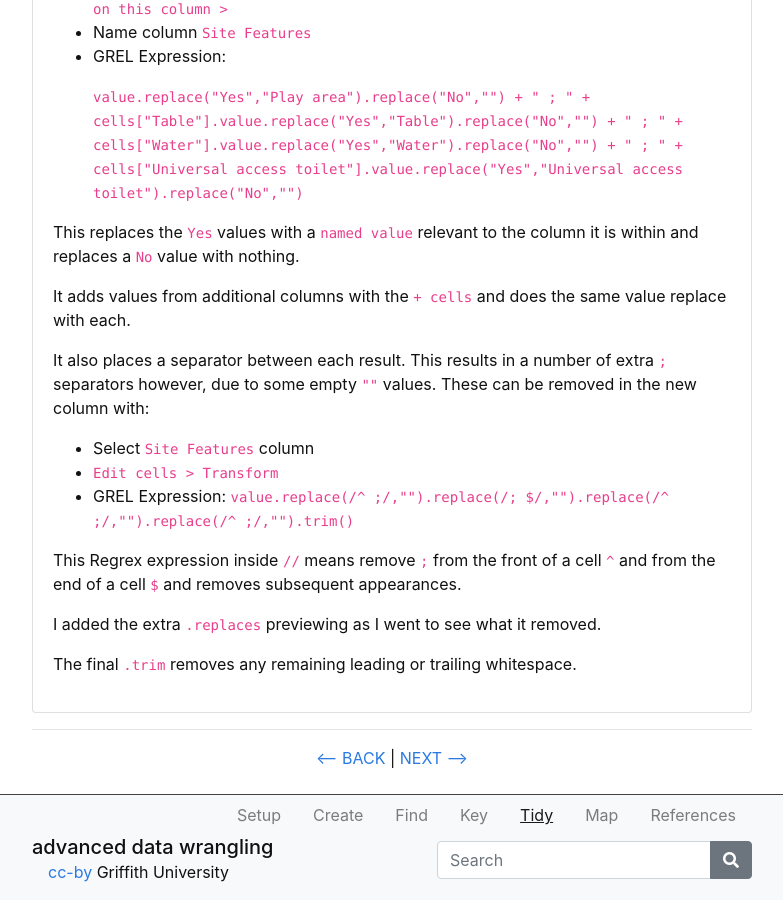
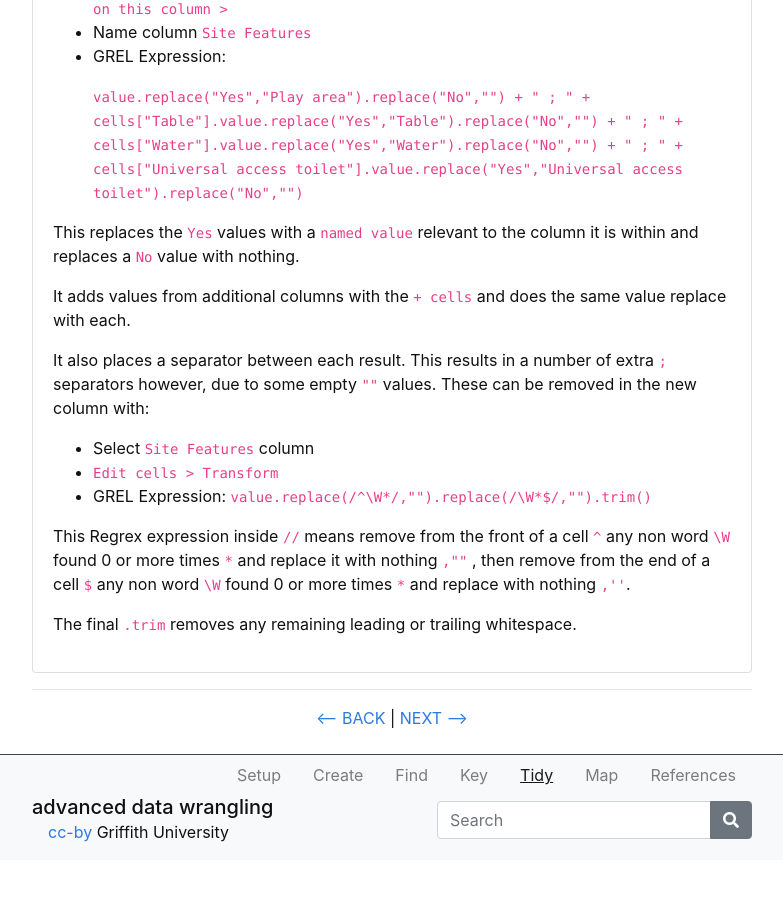
Before and after one commit to GULibrarySandbox/advanced-data-wrangle-old, a Jekyll site: the page built from content/5-lesson.md, in a window 1280 px wide and 900 px high, scrolled down 4698 px. Shown: the whole window, without its empty margins (248-1031 px from the left). Built offline with Jekyll 4.4.1, drawn with Linux system fonts in a browser that asks for light colours; after the commit the page ends 5558 px from its top, so only the background shows below that.

Commit message:
Update 5-lesson.md

```diff
--- a/content/5-lesson.md
+++ b/content/5-lesson.md
@@ -135,11 +135,9 @@ It also places a separator between each result.  This results in a number of ext
 - Select `Site Features` column
 - `Edit cells > Transform`
 - GREL Expression:
-   `value.replace(/^ ;/,"").replace(/; $/,"").replace(/^ ;/,"").replace(/^ ;/,"").trim()`
+   `value.replace(/^\W*/,"").replace(/\W*$/,"").trim()`
 
-This Regrex expression inside `//` means remove `;` from the front of a cell `^` and from the end of a cell `$` and removes subsequent appearances.
-
-I added the extra `.replaces` previewing as I went to see what it removed.
+This Regrex expression inside `//` means remove from the front of a cell `^`  any non word `\W` found 0 or more times `*` and replace it with nothing `,""` , then remove from the end of a cell `$` any non word `\W` found 0 or more times `*` and replace with nothing `,''`.
 
 The final `.trim` removes any remaining leading or trailing whitespace.
 
```
